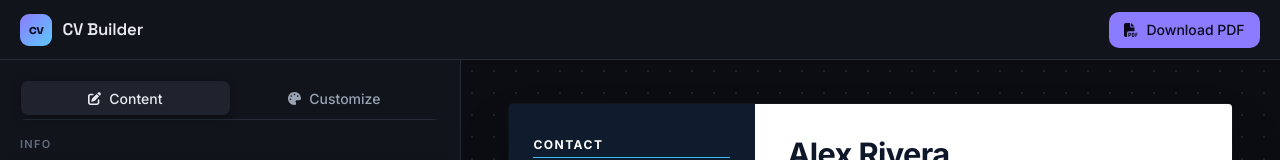
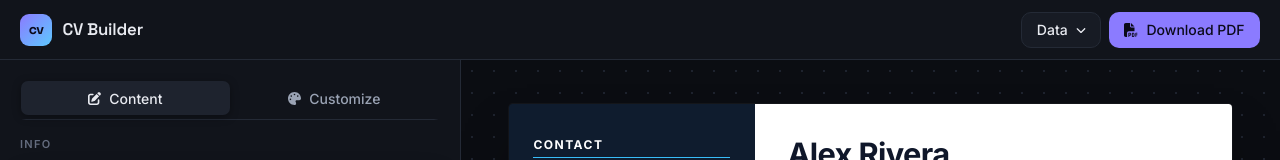
Before and after one commit to AndreaGarzoglio/cv-application, a React (Vite) app: page / in a window 1280 px wide. Shown: the top 160 px of the page. Built offline with nearby package versions, Linux system fonts and the light colour scheme.

Commit message:
Add JSON import/export, example data and clear actions with toasts

```diff
--- a/src/App.jsx
+++ b/src/App.jsx
@@ -1,13 +1,15 @@
-import { useState } from 'react'
+import { useCallback, useState } from 'react'
 import { FaPenToSquare, FaPalette } from 'react-icons/fa6'
 import Topbar from './components/Topbar.jsx'
 import Editor from './components/editor/Editor.jsx'
 import CustomizePanel from './components/customize/CustomizePanel.jsx'
 import Preview from './components/preview/Preview.jsx'
 import Resume from './components/preview/Resume.jsx'
+import Toast from './components/ui/Toast.jsx'
 import { useLocalStorage } from './hooks/useLocalStorage.js'
-import { createSampleResume, mergeResume } from './data/sampleResume.js'
+import { createEmptyResume, createSampleResume, mergeResume } from './data/sampleResume.js'
 import { DEFAULT_DESIGN, mergeDesign } from './data/design.js'
+import { downloadJson, readJsonFile, slugify } from './utils/file.js'
 import './styles/App.css'
 
 const TABS = [
@@ -20,6 +22,9 @@ function App() {
   const [design, setDesign] = useLocalStorage('cv-builder:design', DEFAULT_DESIGN, mergeDesign)
   const [customPresets, setCustomPresets] = useLocalStorage('cv-builder:presets', [])
   const [tab, setTab] = useState('content')
+  const [toast, setToast] = useState(null)
+  const notify = (message, type = 'success') => setToast({ id: Date.now(), message, type })
+  const clearToast = useCallback(() => setToast(null), [])
 
   const updateResume = (key, value) => setResume((prev) => ({ ...prev, [key]: value }))
 
@@ -33,9 +38,41 @@ function App() {
     window.print()
   }
 
+  const dataActions = {
+    onExport() {
+      downloadJson(
+        { app: 'cv-builder', version: 1, resume, design },
+        `${slugify(resume.personal.fullName)}-cv.json`,
+      )
+      notify('Resume exported')
+    },
+    async onImport(file) {
+      try {
+        const data = await readJsonFile(file)
+        if (!data || typeof data.resume !== 'object') throw new Error('Not a CV Builder file')
+        setResume(mergeResume(data.resume))
+        if (data.design && typeof data.design === 'object') setDesign(mergeDesign(data.design))
+        notify('Resume imported')
+      } catch {
+        notify('That file is not a valid CV Builder export', 'error')
+      }
+    },
+    onLoadSample() {
+      if (!confirm('Replace your current content with the example resume?')) return
+      setResume(createSampleResume())
+      notify('Example loaded')
+    },
+    onClear() {
+      if (!confirm('Delete all your resume content? This cannot be undone.')) return
+      setResume(createEmptyResume())
+      notify('Content cleared')
+    },
+  }
+
   return (
     <div className="app">
-      <Topbar onDownload={downloadPdf} />
+      <Topbar onDownload={downloadPdf} {...dataActions} />
+      <Toast toast={toast} onDone={clearToast} />
       <div className="workspace">
         <aside className="workspace__editor">
           <nav className="panel-tabs" role="tablist">
--- a/src/components/Topbar.jsx
+++ b/src/components/Topbar.jsx
@@ -1,7 +1,76 @@
-import { FaFilePdf } from 'react-icons/fa6'
+import { useCallback, useRef, useState } from 'react'
+import {
+  FaChevronDown,
+  FaEraser,
+  FaFileExport,
+  FaFileImport,
+  FaFilePdf,
+  FaWandMagicSparkles,
+} from 'react-icons/fa6'
+import { useDismiss } from '../hooks/useDismiss.js'
 import '../styles/Topbar.css'
 
-function Topbar({ onDownload }) {
+function DataMenu({ onExport, onImport, onLoadSample, onClear }) {
+  const [open, setOpen] = useState(false)
+  const ref = useRef(null)
+  const fileInput = useRef(null)
+  const close = useCallback(() => setOpen(false), [])
+  useDismiss(ref, close, open)
+
+  function run(action) {
+    setOpen(false)
+    action()
+  }
+
+  function pickFile() {
+    setOpen(false)
+    fileInput.current.click()
+  }
+
+  return (
+    <div className="menu" ref={ref}>
+      <button
+        type="button"
+        className="btn"
+        aria-haspopup="menu"
+        aria-expanded={open}
+        onClick={() => setOpen((o) => !o)}
+      >
+        Data <FaChevronDown size={10} className={`menu__chevron${open ? ' is-open' : ''}`} />
+      </button>
+      {open && (
+        <div className="menu__list" role="menu">
+          <button type="button" role="menuitem" onClick={() => run(onExport)}>
+            <FaFileExport /> Export as JSON
+          </button>
+          <button type="button" role="menuitem" onClick={pickFile}>
+            <FaFileImport /> Import JSON
+          </button>
+          <hr />
+          <button type="button" role="menuitem" onClick={() => run(onLoadSample)}>
+            <FaWandMagicSparkles /> Load example
+          </button>
+          <button type="button" role="menuitem" className="is-danger" onClick={() => run(onClear)}>
+            <FaEraser /> Clear everything
+          </button>
+        </div>
+      )}
+      <input
+        ref={fileInput}
+        type="file"
+        accept="application/json,.json"
+        hidden
+        onChange={(e) => {
+          const file = e.target.files[0]
+          e.target.value = ''
+          if (file) onImport(file)
+        }}
+      />
+    </div>
+  )
+}
+
+function Topbar({ onDownload, ...dataActions }) {
   return (
     <header className="topbar">
       <div className="topbar__brand">
@@ -11,13 +80,14 @@ function Topbar({ onDownload }) {
         <span className="topbar__name">CV Builder</span>
       </div>
       <div className="topbar__actions">
+        <DataMenu {...dataActions} />
         <button
           type="button"
           className="btn btn--primary"
           title="Opens the print dialog: choose “Save as PDF”"
           onClick={onDownload}
         >
-          <FaFilePdf /> Download PDF
+          <FaFilePdf /> <span className="topbar__label">Download PDF</span>
         </button>
       </div>
     </header>
--- /dev/null
+++ b/src/components/ui/Toast.jsx
@@ -0,0 +1,18 @@
+import { useEffect } from 'react'
+
+function Toast({ toast, onDone }) {
+  useEffect(() => {
+    if (!toast) return
+    const timer = setTimeout(onDone, 3200)
+    return () => clearTimeout(timer)
+  }, [toast, onDone])
+
+  if (!toast) return null
+  return (
+    <div key={toast.id} className={`toast toast--${toast.type}`} role="status">
+      {toast.message}
+    </div>
+  )
+}
+
+export default Toast
--- a/src/data/sampleResume.js
+++ b/src/data/sampleResume.js
@@ -138,13 +138,21 @@ export function createSampleResume() {
   }
 }
 
-// Fill in keys added in newer versions so old saved data keeps working.
+const LIST_KEYS = ['contacts', 'languages', 'skillCategories', 'interests', 'experience', 'education']
+
+// Fill in keys added in newer versions (or missing from an imported file)
+// so old or partial data keeps working.
 export function mergeResume(stored) {
   const base = createEmptyResume()
-  return {
+  const merged = {
     ...base,
     ...stored,
     personal: { ...base.personal, ...stored.personal },
     sectionTitles: { ...base.sectionTitles, ...stored.sectionTitles },
   }
+  for (const key of [...LIST_KEYS, 'hiddenSections']) {
+    if (!Array.isArray(merged[key])) merged[key] = []
+  }
+  if (typeof merged.profile !== 'string') merged.profile = ''
+  return merged
 }
--- a/src/styles/App.css
+++ b/src/styles/App.css
@@ -89,3 +89,31 @@
   box-shadow: 0 2px 8px rgb(0 0 0 / 0.35);
   transition: transform 0.4s var(--ease);
 }
+
+/* ---------- Toast ---------- */
+
+.toast {
+  position: fixed;
+  top: 72px;
+  left: 50%;
+  z-index: 50;
+  padding: 0.6rem 1rem;
+  border: 1px solid var(--border-strong);
+  border-left: 3px solid var(--success);
+  border-radius: var(--radius);
+  background: var(--surface-2);
+  box-shadow: var(--shadow);
+  transform: translateX(-50%);
+  animation: toast-in 0.4s var(--ease);
+}
+
+.toast--error {
+  border-left-color: var(--danger);
+}
+
+@keyframes toast-in {
+  from {
+    opacity: 0;
+    transform: translate(-50%, -12px);
+  }
+}
--- a/src/styles/Topbar.css
+++ b/src/styles/Topbar.css
@@ -40,3 +40,66 @@
   align-items: center;
   gap: 0.5rem;
 }
+
+/* ---------- Data menu ---------- */
+
+.menu {
+  position: relative;
+}
+
+.menu__chevron {
+  transition: transform 0.3s var(--ease);
+}
+
+.menu__chevron.is-open {
+  transform: rotate(180deg);
+}
+
+.menu__list {
+  position: absolute;
+  top: calc(100% + 6px);
+  right: 0;
+  z-index: 20;
+  display: flex;
+  flex-direction: column;
+  min-width: 200px;
+  padding: 0.35rem;
+  border: 1px solid var(--border-strong);
+  border-radius: var(--radius);
+  background: var(--surface-2);
+  box-shadow: var(--shadow);
+  animation: pop-in 0.2s var(--ease);
+  transform-origin: top right;
+}
+
+.menu__list button {
+  display: flex;
+  align-items: center;
+  gap: 0.65rem;
+  padding: 0.5rem 0.65rem;
+  border: 0;
+  border-radius: var(--radius-sm);
+  background: none;
+  text-align: left;
+  transition: background 0.15s;
+}
+
+.menu__list button svg {
+  color: var(--text-faint);
+}
+
+.menu__list button:hover {
+  background: var(--surface-3);
+}
+
+.menu__list button.is-danger:hover,
+.menu__list button.is-danger:hover svg {
+  color: var(--danger);
+}
+
+.menu__list hr {
+  width: 100%;
+  margin: 0.3rem 0;
+  border: 0;
+  border-top: 1px solid var(--border);
+}
--- /dev/null
+++ b/src/utils/file.js
@@ -0,0 +1,24 @@
+export function downloadJson(data, fileName) {
+  const blob = new Blob([JSON.stringify(data, null, 2)], { type: 'application/json' })
+  const url = URL.createObjectURL(blob)
+  const link = document.createElement('a')
+  link.href = url
+  link.download = fileName
+  link.click()
+  URL.revokeObjectURL(url)
+}
+
+export function readJsonFile(file) {
+  return file.text().then((text) => JSON.parse(text))
+}
+
+export function slugify(text) {
+  return (
+    text
+      .normalize('NFD')
+      .replace(/[̀-ͯ]/g, '')
+      .toLowerCase()
+      .replace(/[^a-z0-9]+/g, '-')
+      .replace(/^-|-$/g, '') || 'resume'
+  )
+}
```
